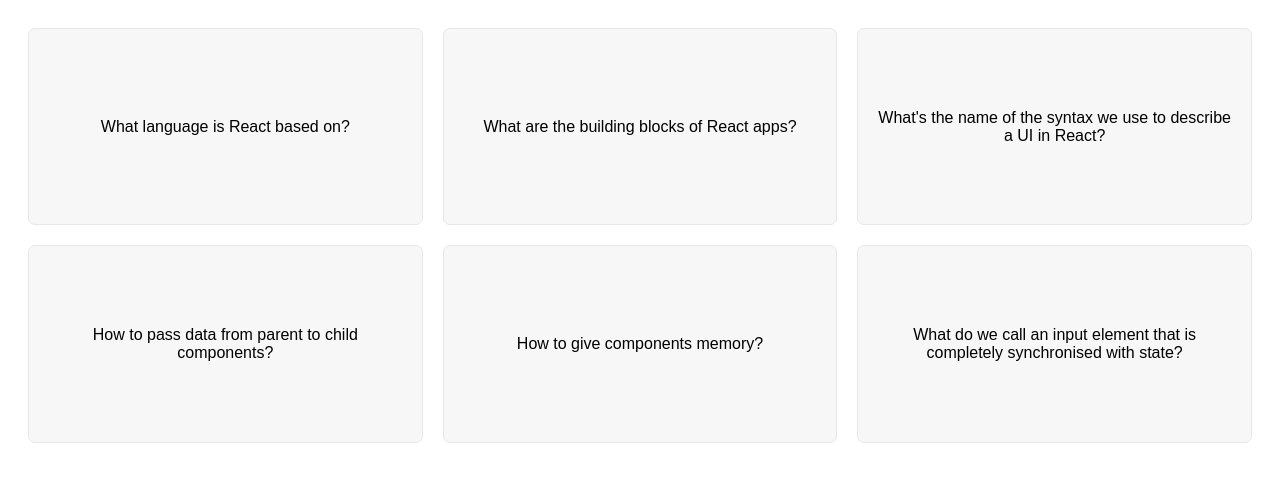
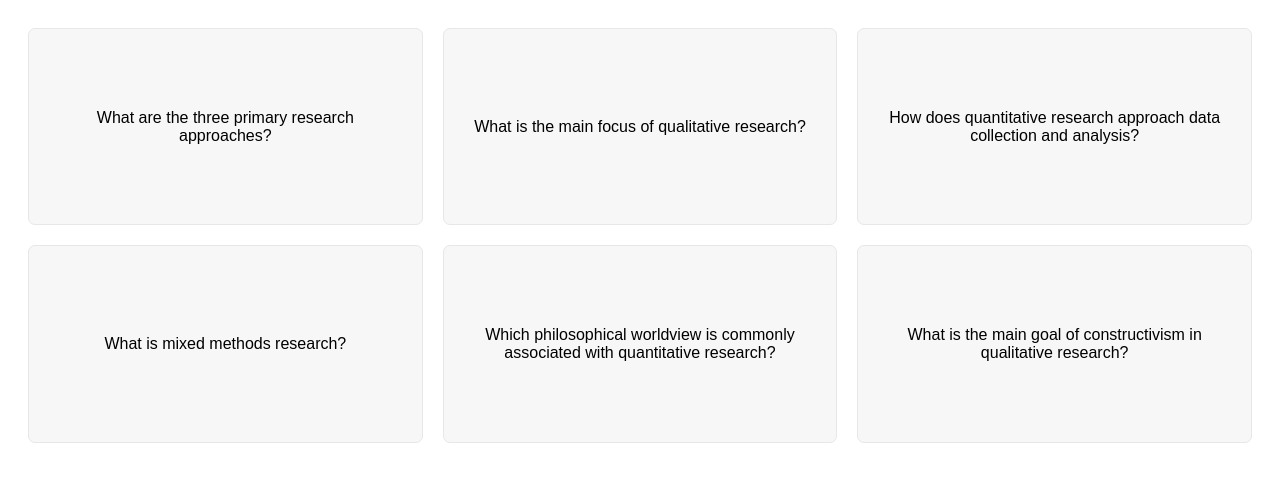
Before and after one commit to Svendzen/study-flashcards, a React (Create React App) app: page / in a window 1280 px wide. Shown: the top 482 px of the page. Built offline with nearby package versions, Linux system fonts and the light colour scheme.

Commit message:
Updated sample questions

```diff
--- a/src/App.js
+++ b/src/App.js
@@ -11,35 +11,41 @@
 
 const questions = [
   {
-    id: 3457,
-    question: "What language is React based on?",
-    answer: "JavaScript",
+    id: 1,
+    question: "What are the three primary research approaches?",
+    answer: "Qualitative, Quantitative, and Mixed Methods.",
   },
   {
-    id: 7336,
-    question: "What are the building blocks of React apps?",
-    answer: "Components",
+    id: 2,
+    question: "What is the main focus of qualitative research?",
+    answer:
+      "Understanding the meaning individuals or groups assign to a social or human problem through open-ended data collection.",
   },
   {
-    id: 8832,
-    question: "What's the name of the syntax we use to describe a UI in React?",
-    answer: "JSX",
+    id: 3,
+    question:
+      "How does quantitative research approach data collection and analysis?",
+    answer:
+      "Quantitative research tests objective theories by examining relationships among variables, using numerical data and statistical analysis.",
   },
   {
-    id: 1297,
-    question: "How to pass data from parent to child components?",
-    answer: "Props",
+    id: 4,
+    question: "What is mixed methods research?",
+    answer:
+      "An approach that combines both qualitative and quantitative data to provide a more comprehensive understanding of a research problem.",
   },
   {
-    id: 9103,
-    question: "How to give components memory?",
-    answer: "useState hook",
+    id: 5,
+    question:
+      "Which philosophical worldview is commonly associated with quantitative research?",
+    answer: "Postpositivism",
   },
   {
-    id: 2002,
+    id: 6,
     question:
-      "What do we call an input element that is completely synchronised with state?",
-    answer: "Controlled element",
+      "What is the main goal of constructivism in qualitative research?",
+    answer:
+      "To understand the complexity of multiple participant meanings and social interactions.",
   },
 ];
 
```
